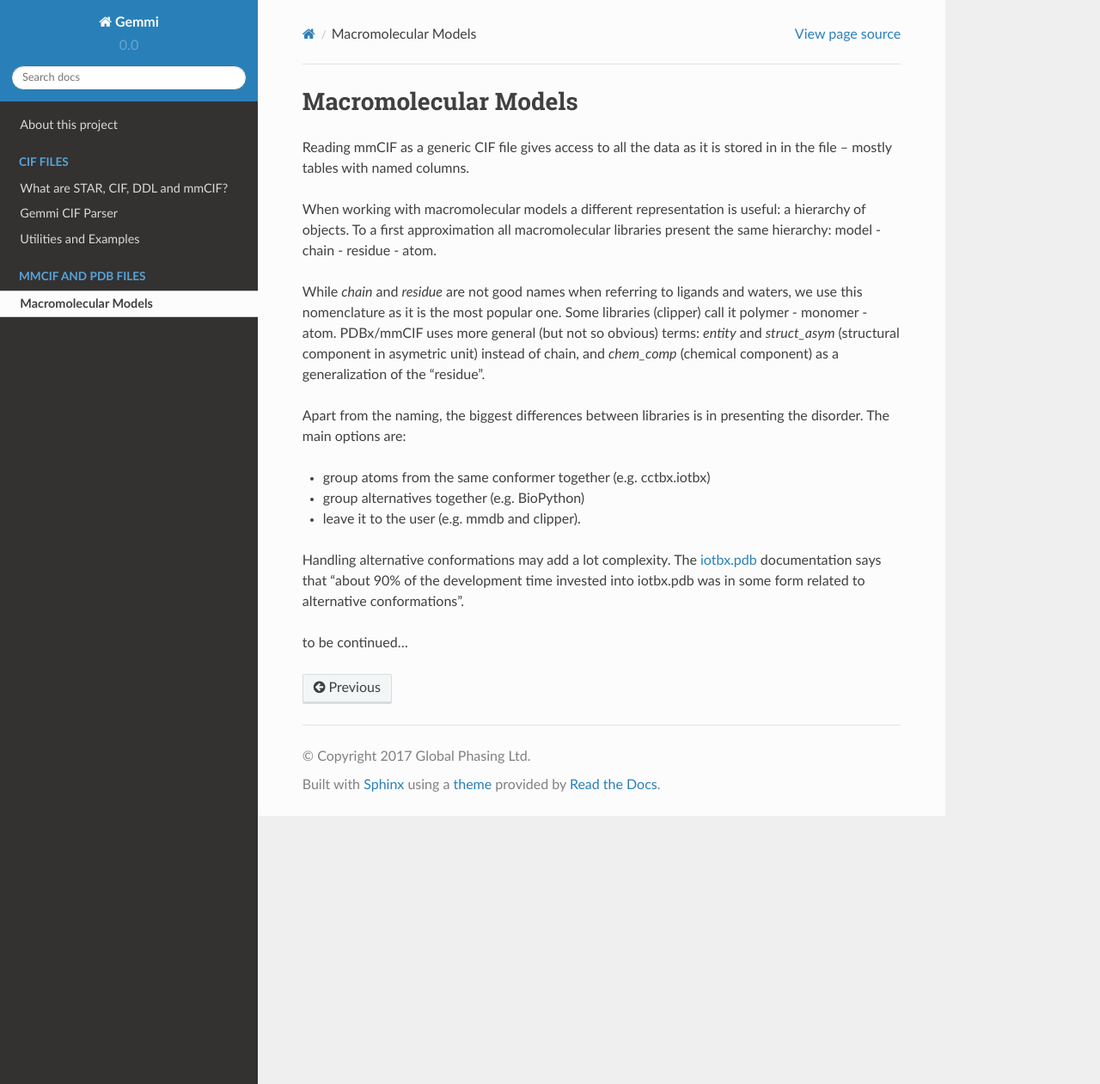
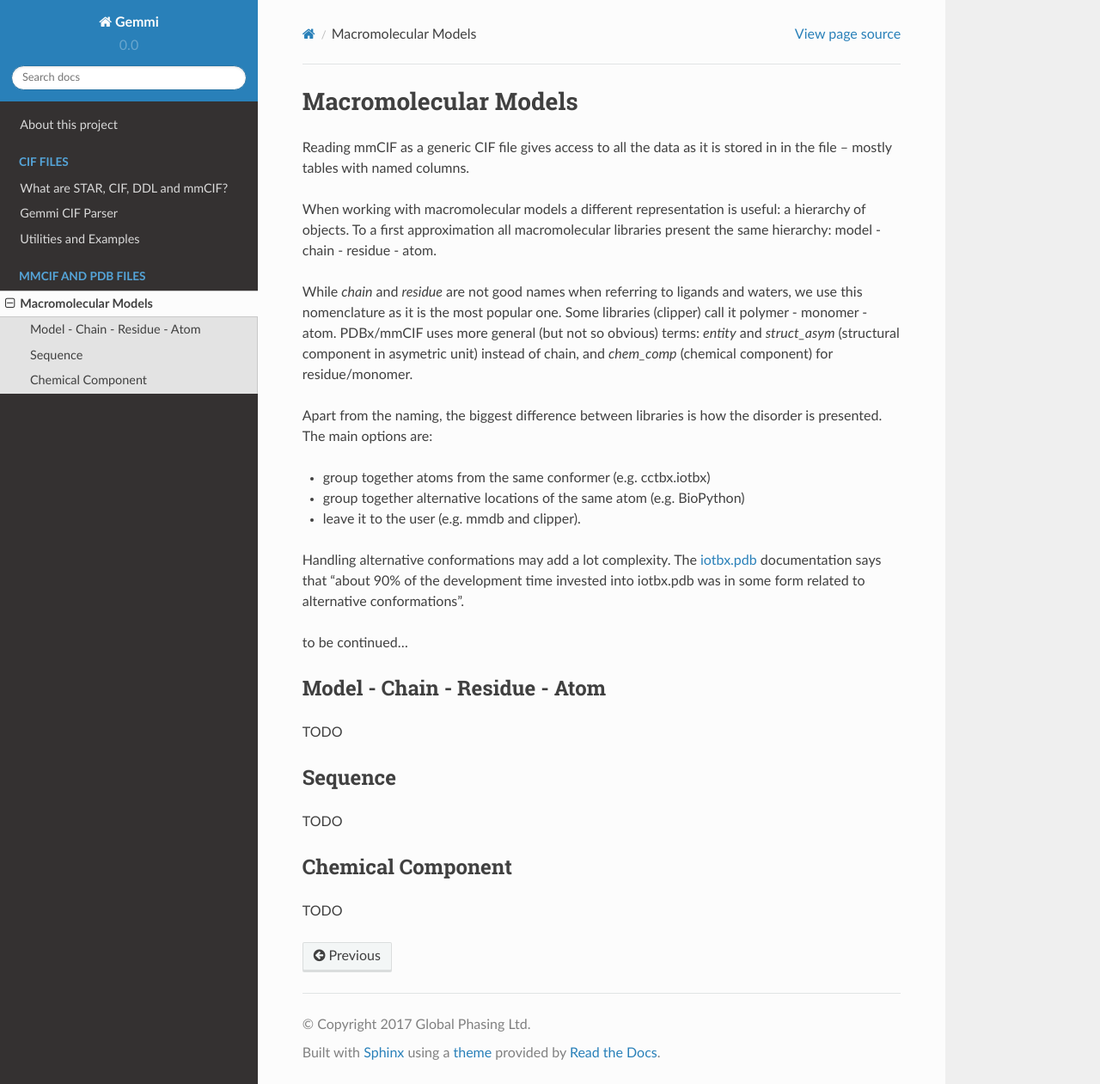
Before and after one commit to project-gemmi/gemmi, a Sphinx documentation site: the page built from docs/mmcif.rst, in a window 1280 px wide and 1261 px high. Shown: the whole window at 86% size. Built offline with Sphinx 7.4.7 and the Read the Docs theme 2.0.0, drawn with Linux system fonts in a browser that asks for light colours.

Commit message:
cleanup header

```diff
--- a/docs/mmcif.rst
+++ b/docs/mmcif.rst
@@ -17,14 +17,14 @@ Some libraries (clipper) call it polymer - monomer - atom.
 PDBx/mmCIF uses more general (but not so obvious) terms:
 *entity* and *struct_asym* (structural component in asymetric unit)
 instead of chain,
-and *chem_comp* (chemical component) as a generalization of the "residue".
+and *chem_comp* (chemical component) for residue/monomer.
 
-Apart from the naming, the biggest differences between libraries is
-in presenting the disorder. The main options are:
+Apart from the naming, the biggest difference between libraries is
+how the disorder is presented. The main options are:
 
-* group atoms from the same conformer together (e.g. cctbx.iotbx)
+* group together atoms from the same conformer (e.g. cctbx.iotbx)
 
-* group alternatives together (e.g. BioPython)
+* group together alternative locations of the same atom (e.g. BioPython)
 
 * leave it to the user (e.g. mmdb and clipper).
 
@@ -35,3 +35,19 @@ documentation says that
 related to alternative conformations".
 
 to be continued...
+
+
+Model - Chain - Residue - Atom
+------------------------------
+
+TODO
+
+Sequence
+--------
+
+TODO
+
+Chemical Component
+------------------
+
+TODO
```
Also changed, not shown: 2 other files.
